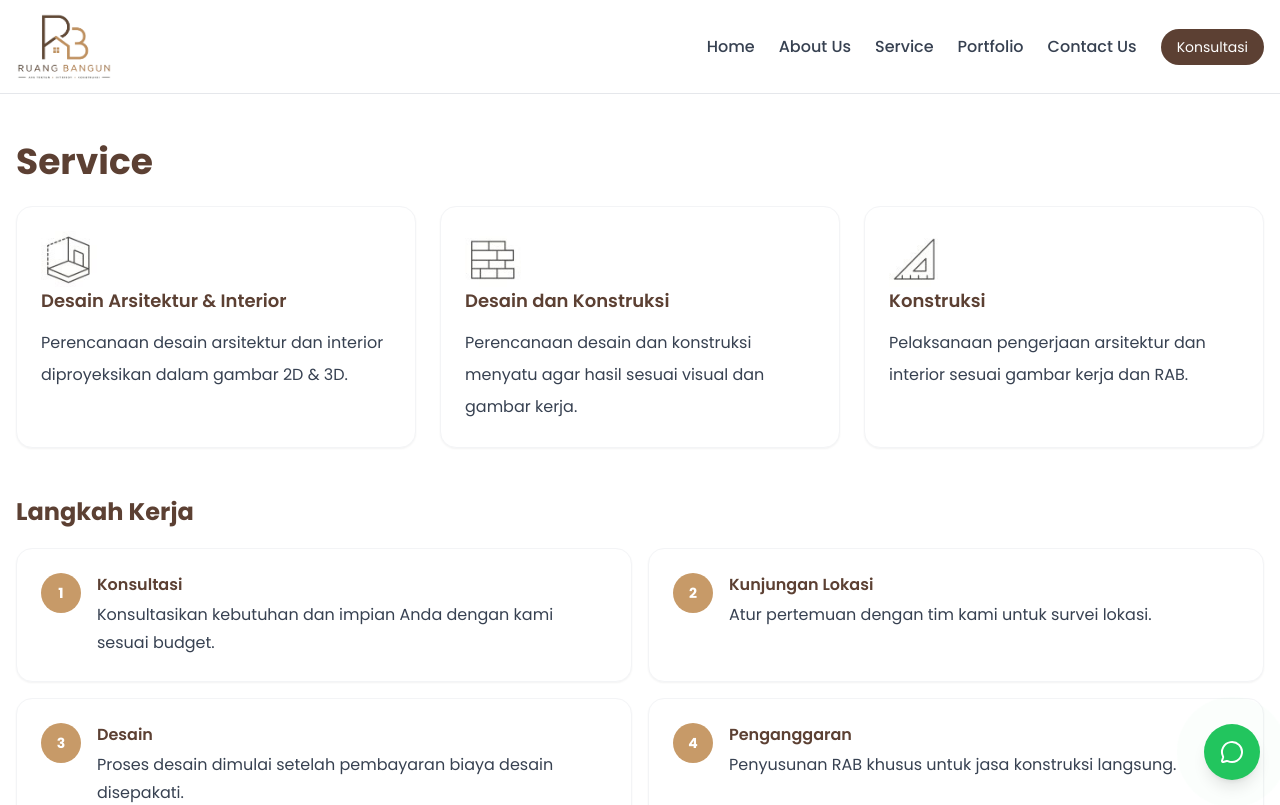
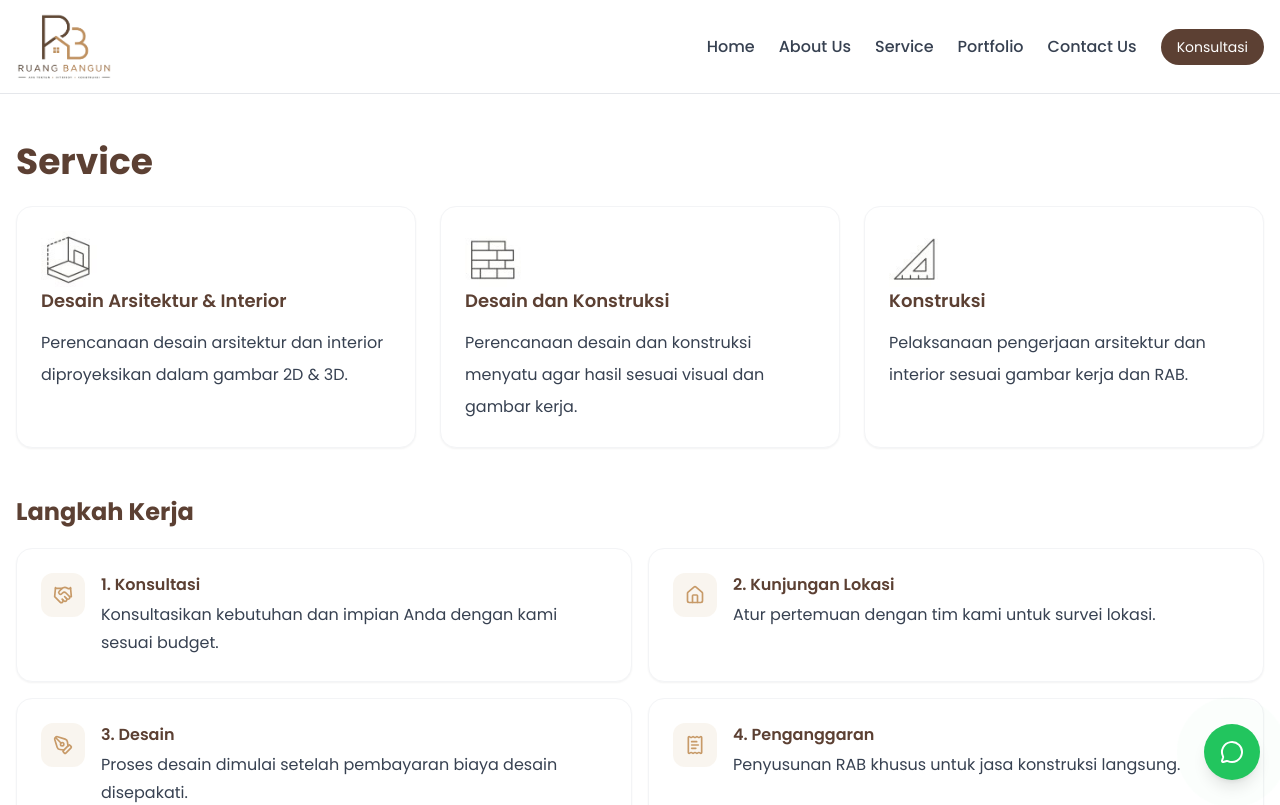
Before and after one commit to cecepns/ruangbangun, a React (Vite) app in the folder frontend/: page /service in a window 1280 px wide. Shown: the top 805 px of the page. Built offline with nearby package versions, Linux system fonts and the light colour scheme; no server answers.

Commit message:
fix: filter

```diff
--- a/frontend/src/pages/ServicePage.jsx
+++ b/frontend/src/pages/ServicePage.jsx
@@ -1,4 +1,5 @@
 /* eslint-disable react/prop-types */
+import { ClipboardList, Handshake, Home, PenTool, ReceiptText, Wrench } from "lucide-react";
 import desainIcon from "../assets/our-services/desain.jpg";
 import desainKonstruksiIcon from "../assets/our-services/desain-konstruksi.jpg";
 import kontraktorIcon from "../assets/our-services/kontraktor.jpg";
@@ -6,6 +7,7 @@ import { fallbackSteps } from "../constants/site";
 
 export default function ServicePage({ data }) {
   const serviceIcons = [desainIcon, desainKonstruksiIcon, kontraktorIcon];
+  const stepIcons = [Handshake, Home, PenTool, ReceiptText, Wrench, ClipboardList];
   const staticServices = [
     {
       title: "Desain Arsitektur & Interior",
@@ -50,13 +52,14 @@ export default function ServicePage({ data }) {
       <h2 className="mt-12 text-2xl font-bold text-primary">Langkah Kerja</h2>
       <div className="mt-5 grid gap-4 md:grid-cols-2">
         {steps.map((step, idx) => {
+          const Icon = stepIcons[idx % stepIcons.length];
           return (
             <div key={step.title} className="card-ui flex flex-row items-start gap-4" data-aos="fade-up">
-              <div className="flex h-10 w-10 shrink-0 items-center justify-center rounded-full bg-secondary text-sm font-bold text-white">
-                {idx + 1}
+              <div className="rounded-xl bg-secondary/10 p-3 text-secondary">
+                <Icon size={20} />
               </div>
               <div>
-                <p className="font-semibold text-primary">{step.title}</p>
+                <p className="font-semibold text-primary">{`${idx + 1}. ${step.title}`}</p>
                 <p className="mt-1 text-base leading-7">{step.description}</p>
               </div>
             </div>
```
